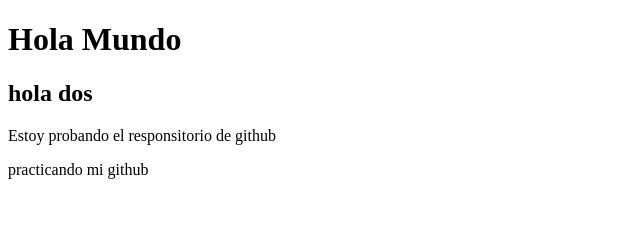
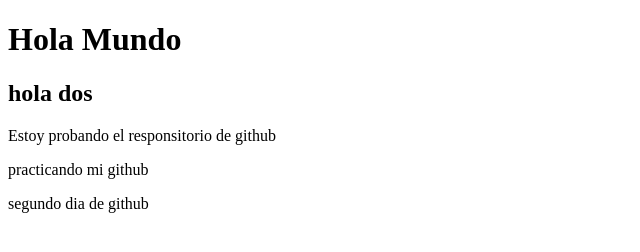
Before and after one commit to BryanOrtega-Dev/myFirstCommit, a plain HTML site: page index.html in a window 1280 px wide. Shown: the whole page, without its empty margins (0-640 px from the left). Drawn offline with Linux system fonts and the light colour scheme.

Commit message:
Segundo dia subiendo un commit

```diff
--- a/index.html
+++ b/index.html
@@ -11,5 +11,6 @@
     <h2>hola dos</h2>
     <p>Estoy probando el responsitorio de github </p>
     <p>practicando mi github</p>
+    <p>segundo dia de github</p>
 </body>
 </html>
```
